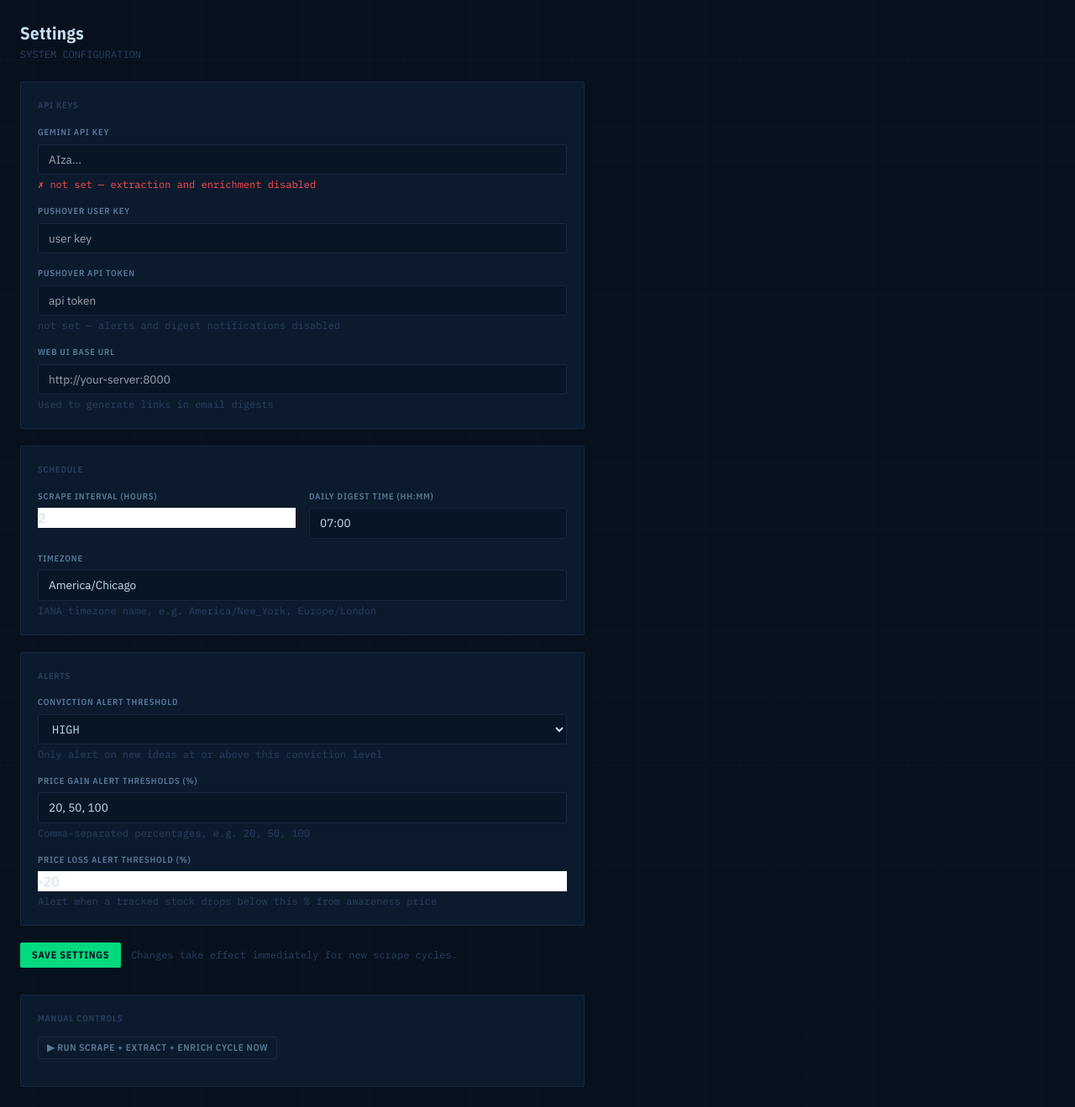
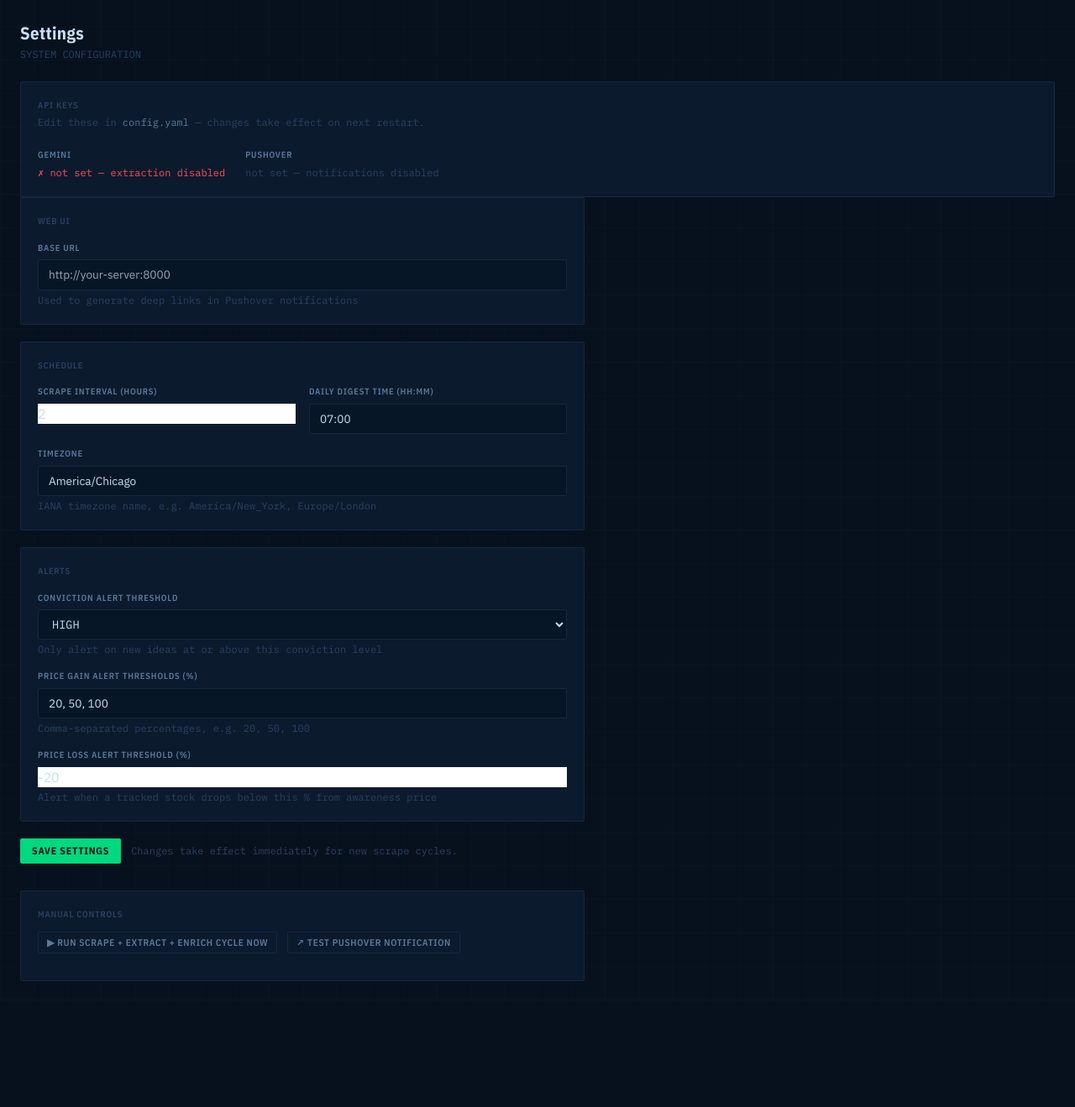
Before and after one commit to asaji/equity-buddy, a FastAPI app: page /settings in a window 1280 px wide. Shown: the part 49-1368 px from the top of the page at 84% size. After the commit the page ends 1218 px from the top, so only its background shows below. Run offline with FastAPI, Linux system fonts and the light colour scheme; parts of the project's set-up code (start-up, migrations or seed data) failed here and were passed over; some libraries are stand-ins or nearby versions.

Commit message:
Settings: remove API key editing, add Test Pushover button
- API keys (Gemini, Pushover) are now config.yaml-only; settings page
  shows configured/not-configured status but no editable fields
- Add POST /test-pushover endpoint — sends today's real ideas via the
  same rich digest format if any exist, otherwise a simple connectivity
  ping; returns green/red feedback inline
- Settings page shows "Test Pushover Notification" button next to
  the existing Run Now button

Co-Authored-By: Claude Sonnet 4.6 <noreply@anthropic.com>

```diff
--- a/app/email_report.py
+++ b/app/email_report.py
@@ -200,6 +200,30 @@ def _build_pushover_summary(ideas: list[dict], stats: dict, today: date) -> str:
     return msg
 
 
+def send_test_pushover() -> str:
+    """Send a test Pushover notification using today's real ideas if any exist."""
+    today = date.today()
+    ideas = db.get_ideas_today()
+    stats = db.get_stats()
+
+    cfg = get_config()
+    if not cfg["pushover"].get("user_key") or not cfg["pushover"].get("api_token"):
+        return "error: Pushover is not configured in config.yaml"
+
+    if ideas:
+        subject = f"[TEST] EquityBuddy — {today.strftime('%Y-%m-%d')} — {len(ideas)} ideas"
+        summary = _build_pushover_summary(ideas, stats, today)
+    else:
+        subject = f"[TEST] EquityBuddy — {today.strftime('%Y-%m-%d')}"
+        summary = (
+            f"<b>{today.strftime('%b %d')}</b> · Pushover is working\n"
+            "No ideas extracted today yet — this is just a connectivity test."
+        )
+
+    ok = _send_pushover_digest(subject, summary)
+    return "ok" if ok else "error: Pushover request failed — check logs"
+
+
 def generate_and_send_digest() -> Optional[int]:
     today = date.today()
     ideas = db.get_ideas_today()
--- a/app/main.py
+++ b/app/main.py
@@ -322,6 +322,22 @@ async def track_idea(ticker: str = Form(...), idea_id: Optional[int] = Form(None
     )
 
 
+@app.post("/test-pushover", response_class=HTMLResponse)
+async def test_pushover():
+    result = await asyncio.to_thread(email_report.send_test_pushover)
+    if result == "ok":
+        return HTMLResponse(
+            '<div class="text-green-400 p-3 rounded bg-green-900/20 border border-green-700 text-sm">'
+            "Test notification sent — check your phone."
+            "</div>"
+        )
+    return HTMLResponse(
+        f'<div class="text-red-400 p-3 rounded bg-red-900/20 border border-red-700 text-sm">'
+        f"{result}"
+        "</div>"
+    )
+
+
 @app.post("/generate-report", response_class=HTMLResponse)
 async def generate_report(request: Request):
     asyncio.create_task(asyncio.to_thread(email_report.generate_and_send_digest))
@@ -347,9 +363,6 @@ async def settings(request: Request):
 @app.post("/settings", response_class=HTMLResponse)
 async def settings_save(
     request: Request,
-    gemini_api_key: str = Form(""),
-    pushover_user_key: str = Form(""),
-    pushover_api_token: str = Form(""),
     base_url: str = Form(""),
     scrape_interval_hours: int = Form(2),
     digest_time: str = Form("07:00"),
@@ -364,11 +377,6 @@ async def settings_save(
         thresholds = [20, 50, 100]
 
     updates = {
-        "gemini_api_key": gemini_api_key.strip(),
-        "pushover": {
-            "user_key": pushover_user_key.strip(),
-            "api_token": pushover_api_token.strip(),
-        },
         "base_url": base_url.strip(),
         "schedule": {
             "scrape_interval_hours": scrape_interval_hours,
--- a/templates/settings.html
+++ b/templates/settings.html
@@ -11,52 +11,41 @@
   {% endif %}
 </div>
 
-<form method="post" action="/settings" class="space-y-5 max-w-2xl">
-
-  <!-- API Keys -->
+  <!-- API Keys — read-only status -->
   <div class="card p-5" style="border-radius:2px;">
-    <p class="label mb-4" style="color:#2a4060;">API KEYS</p>
-    <div class="space-y-4">
-
+    <p class="label mb-1" style="color:#2a4060;">API KEYS</p>
+    <p class="mono text-xs mb-4" style="color:#2a4060;">Edit these in <code style="color:#5a7a9a;">config.yaml</code> — changes take effect on next restart.</p>
+    <div class="flex flex-wrap gap-6">
       <div>
-        <label class="label block mb-1.5" style="color:#5a7a9a;">Gemini API Key</label>
-        <input name="gemini_api_key" type="password" class="w-full"
-               value="{{ cfg.gemini_api_key or '' }}"
-               placeholder="AIza..." autocomplete="off" />
+        <span class="label" style="color:#5a7a9a;">Gemini</span>
         {% if cfg.gemini_api_key %}
         <p class="mono text-xs mt-1" style="color:#00d97e;">✓ configured</p>
         {% else %}
-        <p class="mono text-xs mt-1" style="color:#ff4d4d;">✗ not set — extraction and enrichment disabled</p>
+        <p class="mono text-xs mt-1" style="color:#ff4d4d;">✗ not set — extraction disabled</p>
         {% endif %}
       </div>
-
       <div>
-        <label class="label block mb-1.5" style="color:#5a7a9a;">Pushover User Key</label>
-        <input name="pushover_user_key" type="password" class="w-full"
-               value="{{ cfg.pushover.user_key or '' }}"
-               placeholder="user key" autocomplete="off" />
-      </div>
-
-      <div>
-        <label class="label block mb-1.5" style="color:#5a7a9a;">Pushover API Token</label>
-        <input name="pushover_api_token" type="password" class="w-full"
-               value="{{ cfg.pushover.api_token or '' }}"
-               placeholder="api token" autocomplete="off" />
-        {% if cfg.pushover.user_key %}
+        <span class="label" style="color:#5a7a9a;">Pushover</span>
+        {% if cfg.pushover.user_key and cfg.pushover.api_token %}
         <p class="mono text-xs mt-1" style="color:#00d97e;">✓ configured</p>
         {% else %}
-        <p class="mono text-xs mt-1" style="color:#2a4060;">not set — alerts and digest notifications disabled</p>
+        <p class="mono text-xs mt-1" style="color:#2a4060;">not set — notifications disabled</p>
         {% endif %}
       </div>
+    </div>
+  </div>
 
-      <div>
-        <label class="label block mb-1.5" style="color:#5a7a9a;">Web UI Base URL</label>
-        <input name="base_url" type="text" class="w-full"
-               value="{{ cfg.base_url or '' }}"
-               placeholder="http://your-server:8000" />
-        <p class="mono text-xs mt-1" style="color:#2a4060;">Used to generate links in email digests</p>
-      </div>
+<form method="post" action="/settings" class="space-y-5 max-w-2xl">
 
+  <!-- Base URL -->
+  <div class="card p-5" style="border-radius:2px;">
+    <p class="label mb-4" style="color:#2a4060;">WEB UI</p>
+    <div>
+      <label class="label block mb-1.5" style="color:#5a7a9a;">Base URL</label>
+      <input name="base_url" type="text" class="w-full"
+             value="{{ cfg.base_url or '' }}"
+             placeholder="http://your-server:8000" />
+      <p class="mono text-xs mt-1" style="color:#2a4060;">Used to generate deep links in Pushover notifications</p>
     </div>
   </div>
 
@@ -134,12 +123,17 @@
 
 </form>
 
-<!-- Run cycle -->
+<!-- Manual controls -->
 <div class="card p-5 mt-8 max-w-2xl" style="border-radius:2px;border-color:#162740;">
   <p class="label mb-3" style="color:#2a4060;">MANUAL CONTROLS</p>
-  <button hx-post="/run-now" hx-target="#run-result" hx-swap="innerHTML" class="btn-ghost">
-    ▶ Run Scrape + Extract + Enrich Cycle Now
-  </button>
+  <div class="flex flex-wrap gap-3">
+    <button hx-post="/run-now" hx-target="#run-result" hx-swap="innerHTML" class="btn-ghost">
+      ▶ Run Scrape + Extract + Enrich Cycle Now
+    </button>
+    <button hx-post="/test-pushover" hx-target="#run-result" hx-swap="innerHTML" class="btn-ghost">
+      ↗ Test Pushover Notification
+    </button>
+  </div>
   <div id="run-result" class="mt-3 text-sm font-sans"></div>
 </div>
 
```
